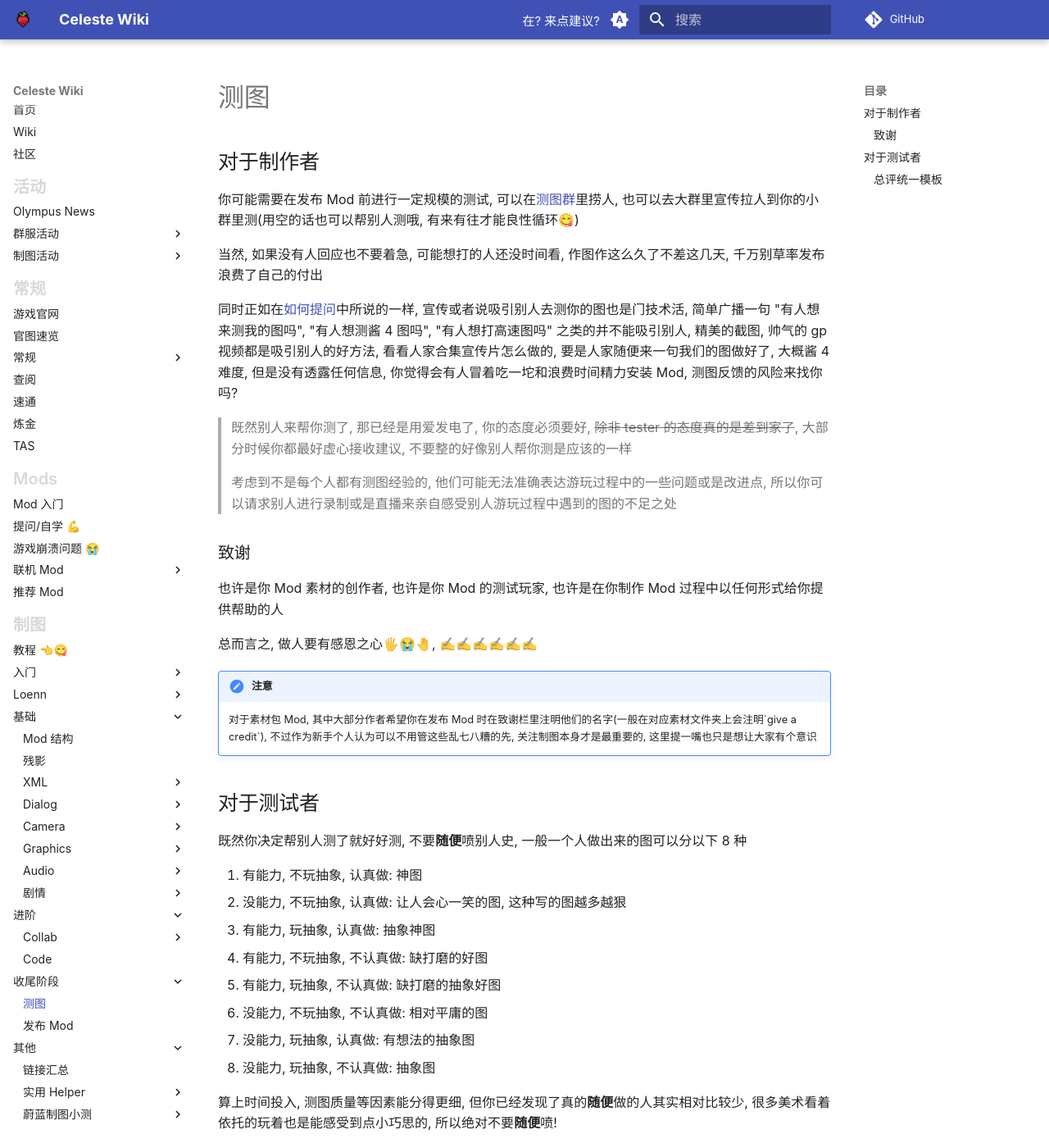
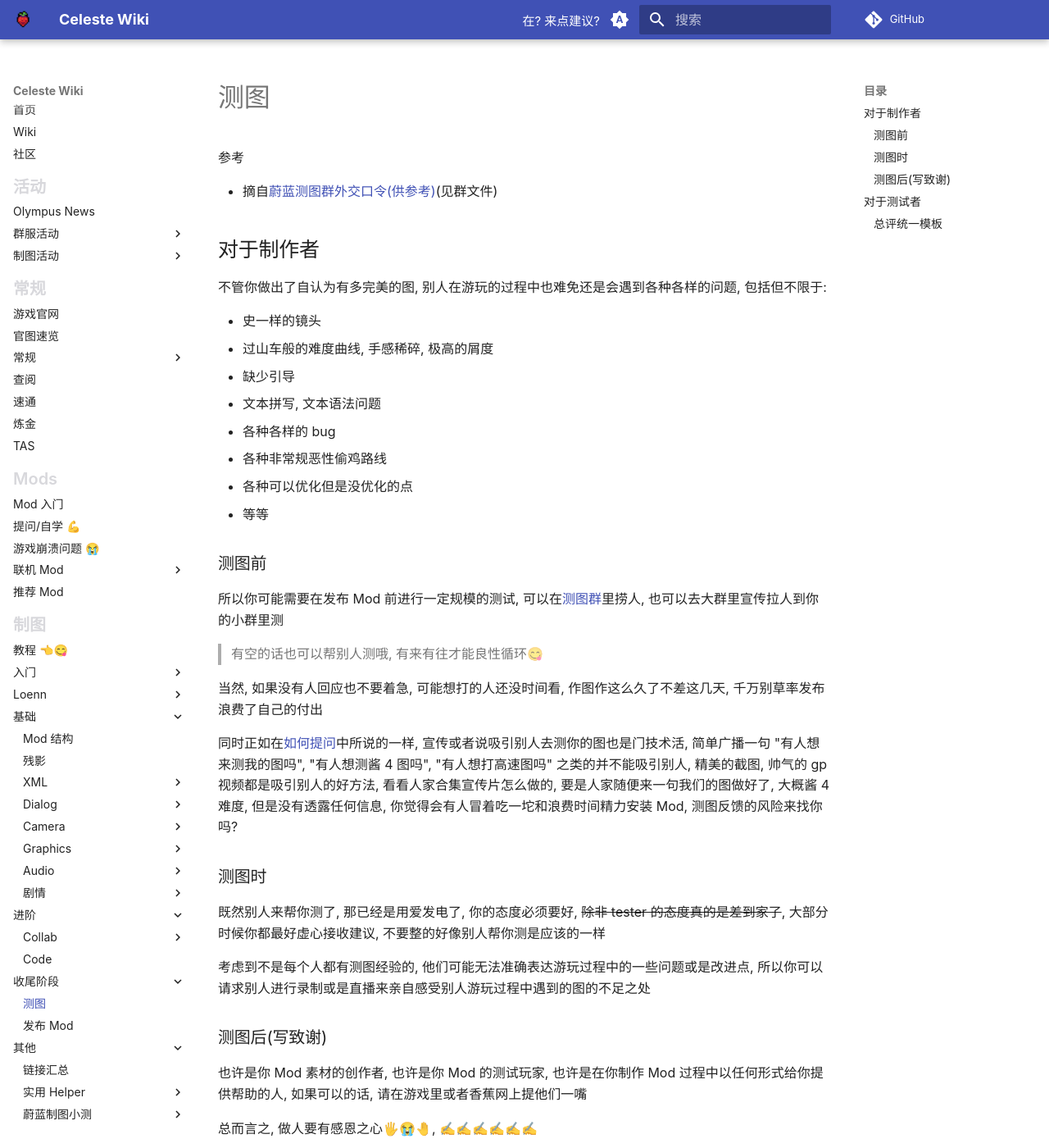
Before and after one commit to LuckyBoy-7/CelesteWikiModule, an MkDocs documentation site: the page built from docs/mappings/mod_test.md, in a window 1280 px wide and 1400 px high. Shown: the whole window at 82% size. Built offline with MkDocs 1.6.1 and Material for MkDocs 9.7.7, drawn with Linux system fonts in a browser that asks for light colours; plug-ins that fetch from the network failed and are left out; comment, search, counter and statistics services are not loaded; some of the changed text lies outside the part shown.

Commit message:
今日份更新

```diff
--- a/docs/general/deathless.md
+++ b/docs/general/deathless.md
@@ -1,2 +1,5 @@
+> 蔚蓝炼金群: 120405775
+
 * [金草莓网站](https://goldberries.net/)
 * [金榜](https://docs.google.com/spreadsheets/u/1/d/1v0yhceinMGr5alNekOxEkYCxXcYUsbtzMRVMezxbcVY/edit)
+* [CN 金榜](https://cngist.com/)
--- a/docs/general/speedrun.md
+++ b/docs/general/speedrun.md
@@ -1 +1,3 @@
+> 蔚蓝速通群: 1065056142
+
 * [速通网站](https://www.speedrun.com/celeste)
--- a/docs/general/tas.md
+++ b/docs/general/tas.md
@@ -1,3 +1,5 @@
+> 蔚蓝 TAS 群：961380353
+
 先来快速感受一下 TAS 的魅力[如何抓到 3b 开头左边的鸟 qwq](https://www.bilibili.com/video/BV15b4y1775r)
 
 ## TAS 教程
--- a/docs/javascripts/announcement.js
+++ b/docs/javascripts/announcement.js
@@ -41,6 +41,41 @@
         target: "_blank"
     },
     {
+        text: "发布 Mod 前的最后一次机会",
+        url: "/celeste_wiki/mappings/mod_test/",
+    },
+    {
+        text: "你再学不会问问题我可要攻击你了😡",
+        url: "/celeste_wiki/mods/question_and_self_study/",
+    },
+    {
+        text: "你应该知道我旁边这个东西可以用来全局搜索吧😱",
+    },
+    {
+        text: "制图不难的, 求你了, 来玩下吧😭",
+        url: "/celeste_wiki/mappings/overall/",
+    },
+    {
+        text: "时间是不会停下来等人的, 可是你要因为这个而停滞不前吗",
+        url: "/celeste_wiki/general/speedrun/",
+    },
+    {
+        text: "猫有九条命, 那你呢",
+        url: "/celeste_wiki/general/deathless/",
+    },
+    {
+        text: "精准而优雅, 没有一帧是多余的",
+        url: "/celeste_wiki/general/tas/",
+    },
+    {
+        text: "我游戏崩了怎么办啊大佬😭",
+        url: "/celeste_wiki/mods/game_crashes/",
+    },
+    {
+        text: "5/6/7/8/9 jump 都是啥啊, 吓哭了😱",
+        url: "/celeste_wiki/general/common/mechanics/",
+    },
+    {
         text: "在? 来点建议?",
         url: "https://wj.qq.com/s2/27815131/jx6r/",
         target: "_blank"
@@ -73,12 +108,17 @@
 
 function setAnnouncement(link, announcement) {
     link.textContent = announcement.text;
-    link.href = announcement.url;
 
     if (announcement.target) {
         link.target = announcement.target;
     } else {
         link.removeAttribute("target");
+    }
+
+    if (announcement.url) {
+        link.href = announcement.url;
+    } else {
+        link.removeAttribute("href");
     }
 }
 
--- a/docs/mappings/mod_test.md
+++ b/docs/mappings/mod_test.md
@@ -1,8 +1,28 @@
 # 测图
+
+参考
+
+* 摘自[蔚蓝测图群外交口令(供参考)]()(见群文件)
 
 ## 对于制作者
 
-你可能需要在发布 Mod 前进行一定规模的测试, 可以在[测图群](../general/community.md)里捞人, 也可以去大群里宣传拉人到你的小群里测(用空的话也可以帮别人测哦, 有来有往才能良性循环😋)
+不管你做出了自认为有多完美的图, 别人在游玩的过程中也难免还是会遇到各种各样的问题, 包括但不限于:
+
+* 史一样的镜头
+* 过山车般的难度曲线, 手感稀碎, 极高的屑度
+* 缺少引导
+* 文本拼写, 文本语法问题
+* 各种各样的 bug
+* 各种非常规恶性偷鸡路线
+* 各种可以优化但是没优化的点
+* 等等
+
+
+### 测图前
+
+所以你可能需要在发布 Mod 前进行一定规模的测试, 可以在[测图群](../general/community.md)里捞人, 也可以去大群里宣传拉人到你的小群里测
+
+> 有空的话也可以帮别人测哦, 有来有往才能良性循环😋
 
 当然, 如果没有人回应也不要着急, 可能想打的人还没时间看, 作图作这么久了不差这几天, 千万别草率发布浪费了自己的付出
 
@@ -10,13 +30,18 @@
 简单广播一句 "有人想来测我的图吗", "有人想测酱 4 图吗", "有人想打高速图吗" 之类的并不能吸引别人, 精美的截图, 帅气的 gp 视频都是吸引别人的好方法, 看看人家合集宣传片怎么做的,
 要是人家随便来一句我们的图做好了, 大概酱 4 难度, 但是没有透露任何信息, 你觉得会有人冒着吃一坨和浪费时间精力安装 Mod, 测图反馈的风险来找你吗?
 
-> 既然别人来帮你测了, 那已经是用爱发电了, 你的态度必须要好, ~~除非 tester 的态度真的是差到家了~~, 大部分时候你都最好虚心接收建议, 不要整的好像别人帮你测是应该的一样
+### 测图时
 
-> 考虑到不是每个人都有测图经验的, 他们可能无法准确表达游玩过程中的一些问题或是改进点, 所以你可以请求别人进行录制或是直播来亲自感受别人游玩过程中遇到的图的不足之处
+既然别人来帮你测了, 那已经是用爱发电了, 你的态度必须要好,
+~~除非 tester 的态度真的是差到家了~~, 大部分时候你都最好虚心接收建议, 不要整的好像别人帮你测是应该的一样
 
-### 致谢
+考虑到不是每个人都有测图经验的, 他们可能无法准确表达游玩过程中的一些问题或是改进点,
+所以你可以请求别人进行录制或是直播来亲自感受别人游玩过程中遇到的图的不足之处
 
-也许是你 Mod 素材的创作者, 也许是你 Mod 的测试玩家, 也许是在你制作 Mod 过程中以任何形式给你提供帮助的人
+### 测图后(写致谢)
+
+也许是你 Mod 素材的创作者, 也许是你 Mod 的测试玩家, 也许是在你制作 Mod 过程中以任何形式给你提供帮助的人,
+如果可以的话, 请在游戏里或者香蕉网上提他们一嘴
 
 总而言之, 做人要有感恩之心🖐️😭🤚, ✍✍✍✍✍✍
 <div class="admonition note">
```
Also changed, not shown: other parts of docs/mappings/mod_test.md (+3 -3 lines), docs/index.md (+5 -7 lines), docs/mappings/dialog/talk.md (+1 -1 lines).
